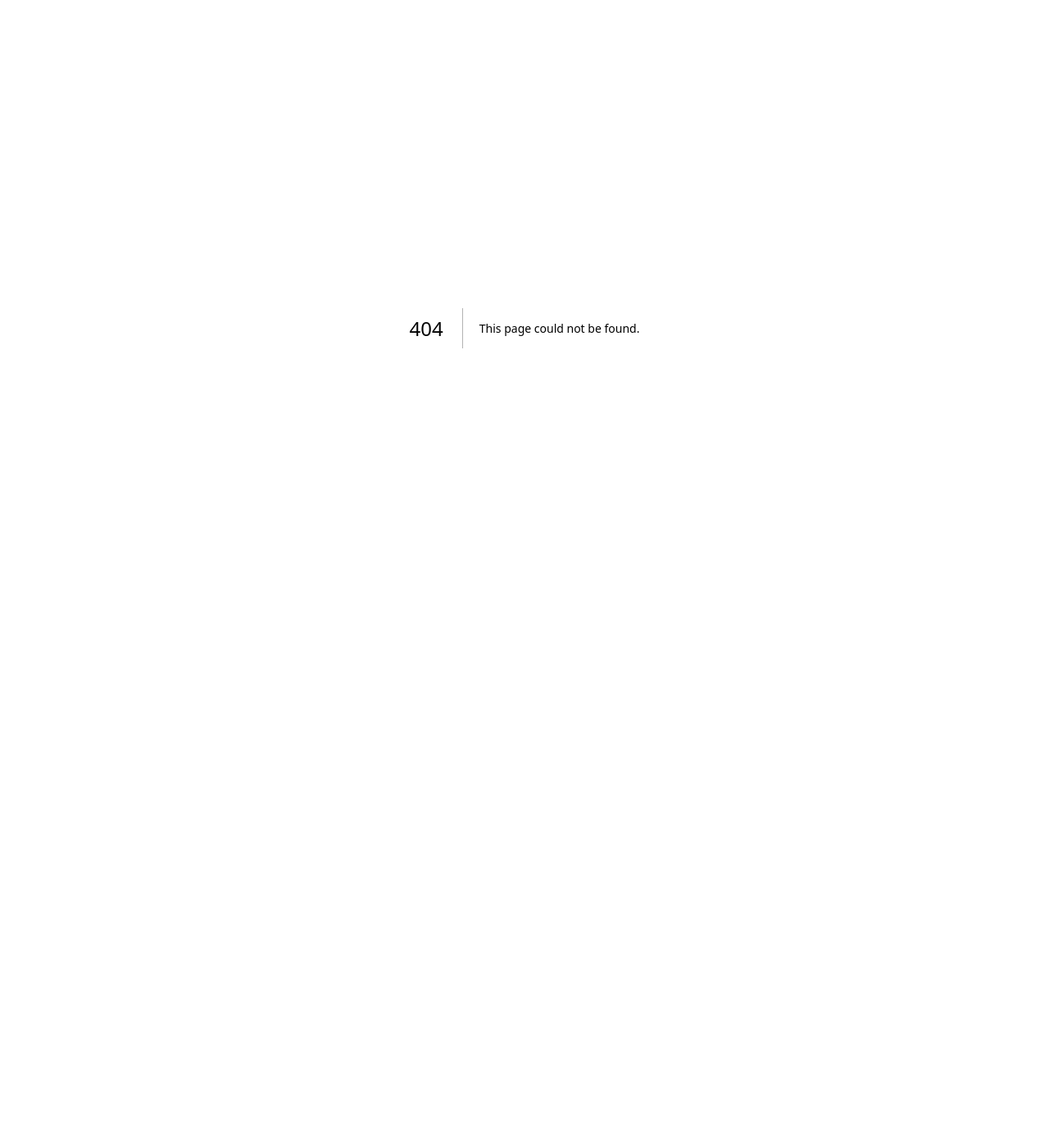
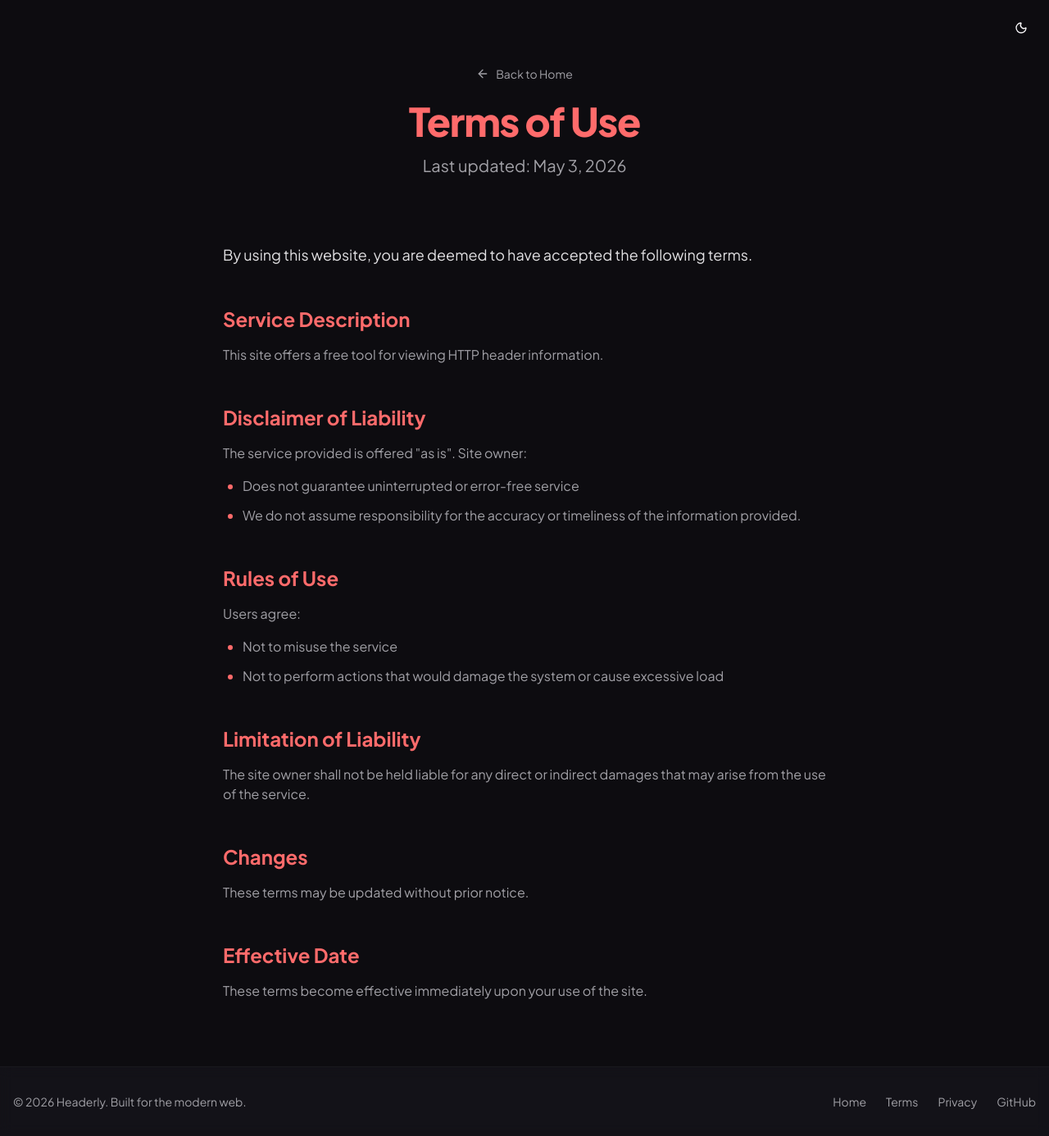
Before and after one commit to Alchustan/headerly, a Next.js app: page /terms in a window 1280 px wide. Before the commit this address had no page. Shown: the whole page at 82% size. Before the commit the page ends 800 px from the top, so only its background shows below. Built offline with nearby package versions, Linux system fonts and the light colour scheme.

Commit message:
Add Privacy and Terms of Use pages and update footer navigation links

```diff
--- a/app/page.tsx
+++ b/app/page.tsx
@@ -2,6 +2,7 @@ import { headers } from "next/headers"
 import { HeaderCard } from "@/components/header-card"
 import { Terminal, Globe } from "lucide-react"
 import { ThemeToggle } from "@/components/theme-toggle"
+import Link from "next/link"
 
 export default async function Page() {
   const headersList = await headers()
@@ -67,15 +68,18 @@ export default async function Page() {
             &copy; {new Date().getFullYear()} Headerly. Built for the modern web.
           </p>
           <div className="flex items-center gap-6">
-            <a href="#" className="text-sm text-muted-foreground hover:text-primary transition-colors">
+            <Link href="/" className="text-sm text-muted-foreground hover:text-primary transition-colors">
+              Home
+            </Link>
+            <Link href="/terms" className="text-sm text-muted-foreground hover:text-primary transition-colors">
               Terms
-            </a>
-            <a href="#" className="text-sm text-muted-foreground hover:text-primary transition-colors">
+            </Link>
+            <Link href="/privacy" className="text-sm text-muted-foreground hover:text-primary transition-colors">
               Privacy
-            </a>
-            <a href="#" className="text-sm text-muted-foreground hover:text-primary transition-colors">
+            </Link>
+            <Link href="https://github.com/Alchustan/headerly" className="text-sm text-muted-foreground hover:text-primary transition-colors">
               GitHub
-            </a>
+            </Link>
           </div>
         </div>
       </footer>
--- /dev/null
+++ b/app/privacy/page.tsx
@@ -0,0 +1,118 @@
+import { ThemeToggle } from "@/components/theme-toggle"
+import { ArrowLeft } from "lucide-react"
+import Link from "next/link"
+
+export default function PrivacyPage() {
+  return (
+    <div className="relative flex min-h-screen flex-col overflow-hidden bg-background">
+      <div className="absolute right-4 top-4 z-50">
+        <ThemeToggle />
+      </div>
+
+      <header className="container mx-auto flex flex-col items-center gap-4 py-12 text-center md:py-20">
+        <Link
+          href="/"
+          className="flex items-center gap-2 text-sm text-muted-foreground hover:text-primary transition-colors group"
+        >
+          <ArrowLeft className="h-4 w-4 transition-transform group-hover:-translate-x-1" />
+          Back to Home
+        </Link>
+        <h1 className="mt-2 text-4xl font-extrabold tracking-tight sm:text-5xl text-primary">
+          Privacy Policy
+        </h1>
+        <p className="max-w-[600px] text-muted-foreground md:text-xl">
+          Last updated: {new Date().toLocaleDateString('en-US', { month: 'long', day: 'numeric', year: 'numeric' })}
+        </p>
+      </header>
+
+      <main className="container mx-auto flex-1 px-4 pb-20 max-w-3xl">
+        <div className="space-y-12 text-muted-foreground">
+          <section>
+            <p className="text-lg leading-relaxed text-foreground/90">
+              This website has been developed to enable users to view HTTP header information.
+            </p>
+          </section>
+
+          <section>
+            <h3 className="text-2xl font-bold mt-8 mb-4 text-primary">Data Collected</h3>
+            <p className="mb-4">
+              This site does not actively request or store any personal data from users.
+              However, as part of a website&apos;s operation, the following information may be processed temporarily:
+            </p>
+            <ul className="list-disc pl-6 space-y-3 my-4 marker:text-primary">
+              <li>IP address</li>
+              <li>Browser and device information (within the HTTP header)</li>
+            </ul>
+            <p>
+              This information is used only temporarily for the purpose of responding to the request and is not permanently stored by us.
+            </p>
+          </section>
+
+          <section>
+            <h3 className="text-2xl font-bold mt-8 mb-4 text-primary">Server Logs</h3>
+            <p>
+              The hosting provider may keep standard server logs for security and performance purposes. We have no direct control over these records.
+            </p>
+          </section>
+
+          <section>
+            <h3 className="text-2xl font-bold mt-8 mb-4 text-primary">Cookies (Cookies)</h3>
+            <p>
+              This site does not use cookies directly. However, technical cookies may be generated depending on the infrastructure used.
+            </p>
+          </section>
+
+          <section>
+            <h3 className="text-2xl font-bold mt-8 mb-4 text-primary">Third-Party Services</h3>
+            <p>
+              By default, this site does not use third-party analysis or advertising services.
+            </p>
+          </section>
+
+          <section>
+            <h3 className="text-2xl font-bold mt-8 mb-4 text-primary">Data Security</h3>
+            <p>
+              Since no user data is stored, the risk of data breaches is minimal. However, basic security measures are implemented.
+            </p>
+          </section>
+
+          <section>
+            <h3 className="text-2xl font-bold mt-8 mb-4 text-primary">Communication</h3>
+            <p>
+              For questions regarding this policy, you can contact the site owner.
+            </p>
+          </section>
+
+          <section>
+            <h3 className="text-2xl font-bold mt-8 mb-4 text-primary">Updates</h3>
+            <p>
+              This policy may be updated from time to time. The latest version is published on this page.
+            </p>
+          </section>
+        </div>
+      </main>
+
+      <footer className="border-t border-border/50 bg-muted/30 py-8 backdrop-blur-sm">
+        <div className="container mx-auto flex flex-col items-center justify-between gap-4 px-4 sm:flex-row">
+          <p className="text-sm text-muted-foreground">
+            &copy; {new Date().getFullYear()} Headerly. Built for the modern web.
+          </p>
+          <div className="flex items-center gap-6">
+            <Link href="/" className="text-sm text-muted-foreground hover:text-primary transition-colors">
+              Home
+            </Link>
+            <Link href="/terms" className="text-sm text-muted-foreground hover:text-primary transition-colors">
+              Terms
+            </Link>
+            <Link href="/privacy" className="text-sm text-muted-foreground hover:text-primary transition-colors">
+              Privacy
+            </Link>
+            <Link href="https://github.com/Alchustan/headerly" className="text-sm text-muted-foreground hover:text-primary transition-colors">
+              GitHub
+            </Link>
+          </div>
+        </div>
+      </footer>
+    </div>
+  )
+}
--- /dev/null
+++ b/app/terms/page.tsx
@@ -0,0 +1,111 @@
+import { ThemeToggle } from "@/components/theme-toggle"
+import { ArrowLeft } from "lucide-react"
+import Link from "next/link"
+
+export default function TermsPage() {
+  return (
+    <div className="relative flex min-h-screen flex-col overflow-hidden bg-background">
+      <div className="absolute right-4 top-4 z-50">
+        <ThemeToggle />
+      </div>
+
+      <header className="container mx-auto flex flex-col items-center gap-4 py-12 text-center md:py-20">
+        <Link
+          href="/"
+          className="flex items-center gap-2 text-sm text-muted-foreground hover:text-primary transition-colors group"
+        >
+          <ArrowLeft className="h-4 w-4 transition-transform group-hover:-translate-x-1" />
+          Back to Home
+        </Link>
+        <h1 className="mt-2 text-4xl font-extrabold tracking-tight sm:text-5xl text-primary">
+          Terms of Use
+        </h1>
+        <p className="max-w-[600px] text-muted-foreground md:text-xl">
+          Last updated: {new Date().toLocaleDateString('en-US', { month: 'long', day: 'numeric', year: 'numeric' })}
+        </p>
+      </header>
+
+      <main className="container mx-auto flex-1 px-4 pb-20 max-w-3xl">
+        <div className="space-y-12 text-muted-foreground">
+          <section>
+            <p className="text-lg leading-relaxed text-foreground/90">
+              By using this website, you are deemed to have accepted the following terms.
+            </p>
+          </section>
+
+          <section>
+            <h3 className="text-2xl font-bold mt-8 mb-4 text-primary">Service Description</h3>
+            <p>
+              This site offers a free tool for viewing HTTP header information.
+            </p>
+          </section>
+
+          <section>
+            <h3 className="text-2xl font-bold mt-8 mb-4 text-primary">Disclaimer of Liability</h3>
+            <p className="mb-4">
+              The service provided is offered &quot;as is&quot;. Site owner:
+            </p>
+            <ul className="list-disc pl-6 space-y-3 my-4 marker:text-primary">
+              <li>Does not guarantee uninterrupted or error-free service</li>
+              <li>We do not assume responsibility for the accuracy or timeliness of the information provided.</li>
+            </ul>
+          </section>
+
+          <section>
+            <h3 className="text-2xl font-bold mt-8 mb-4 text-primary">Rules of Use</h3>
+            <p className="mb-4">
+              Users agree:
+            </p>
+            <ul className="list-disc pl-6 space-y-3 my-4 marker:text-primary">
+              <li>Not to misuse the service</li>
+              <li>Not to perform actions that would damage the system or cause excessive load</li>
+            </ul>
+          </section>
+
+          <section>
+            <h3 className="text-2xl font-bold mt-8 mb-4 text-primary">Limitation of Liability</h3>
+            <p>
+              The site owner shall not be held liable for any direct or indirect damages that may arise from the use of the service.
+            </p>
+          </section>
+
+          <section>
+            <h3 className="text-2xl font-bold mt-8 mb-4 text-primary">Changes</h3>
+            <p>
+              These terms may be updated without prior notice.
+            </p>
+          </section>
+
+          <section>
+            <h3 className="text-2xl font-bold mt-8 mb-4 text-primary">Effective Date</h3>
+            <p>
+              These terms become effective immediately upon your use of the site.
+            </p>
+          </section>
+        </div>
+      </main>
+
+      <footer className="border-t border-border/50 bg-muted/30 py-8 backdrop-blur-sm">
+        <div className="container mx-auto flex flex-col items-center justify-between gap-4 px-4 sm:flex-row">
+          <p className="text-sm text-muted-foreground">
+            &copy; {new Date().getFullYear()} Headerly. Built for the modern web.
+          </p>
+          <div className="flex items-center gap-6">
+            <Link href="/" className="text-sm text-muted-foreground hover:text-primary transition-colors">
+              Home
+            </Link>
+            <Link href="/terms" className="text-sm text-muted-foreground hover:text-primary transition-colors">
+              Terms
+            </Link>
+            <Link href="/privacy" className="text-sm text-muted-foreground hover:text-primary transition-colors">
+              Privacy
+            </Link>
+            <Link href="https://github.com/Alchustan/headerly" className="text-sm text-muted-foreground hover:text-primary transition-colors">
+              GitHub
+            </Link>
+          </div>
+        </div>
+      </footer>
+    </div>
+  )
+}
```
